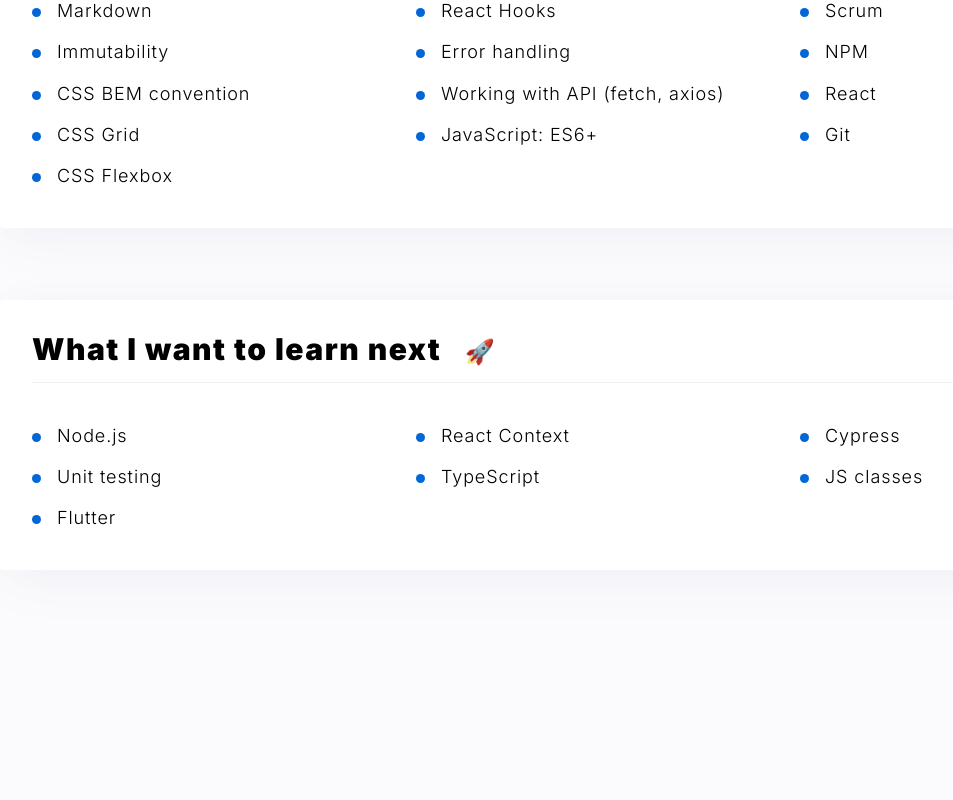
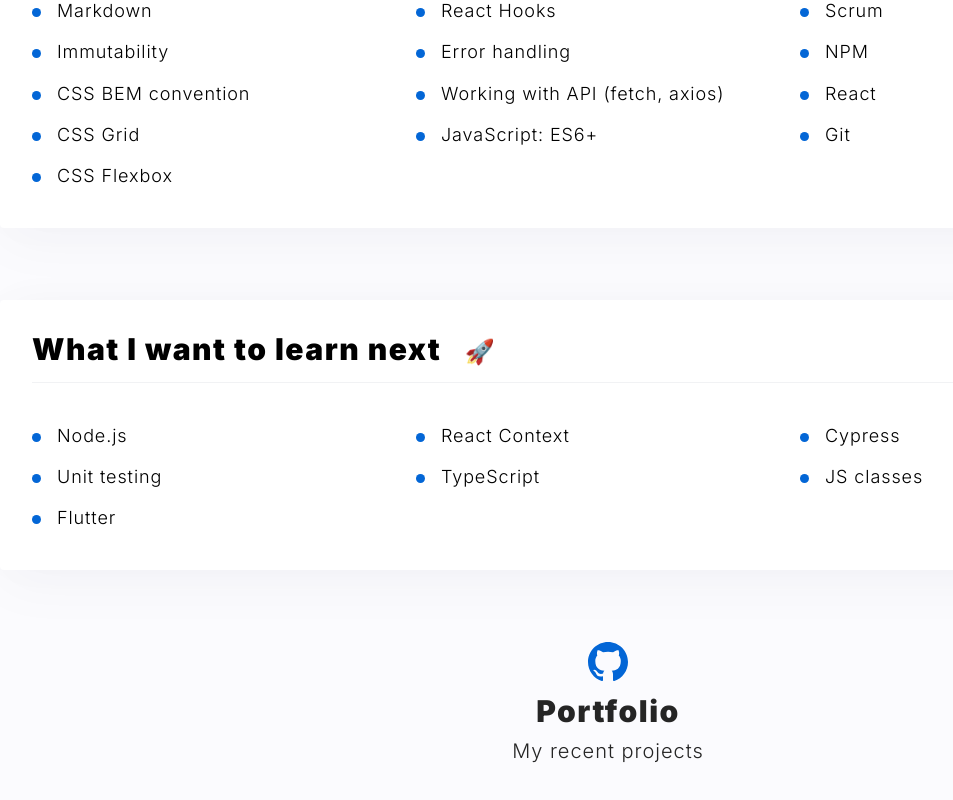
Before and after one commit to pawelmroczek/personal-homepage, a React (Create React App) app: page / in a window 1280 px wide. Shown: the part 819-1619 px from the top of the page, without its empty margins (32-985 px from the left). Before the commit the page ends 1504 px from the top, so only its background shows below. Built offline with nearby package versions, Linux system fonts and the light colour scheme.

Commit message:
portfolio header added

```diff
--- a/src/App.js
+++ b/src/App.js
@@ -5,12 +5,14 @@
 import ToggleMode from "./features/Header/ToggleMode";
 import HireButton from "./features/Header/Button";
 import Skillset from "./features/Skillset";
+import Portfolio from "./features/Portfolio";
 
 function App() {
   return (
     <Container >
       <Header img={profilePicture} content={<HeaderText/>} extraContent1={<ToggleMode/>} extraContent2={<HireButton/>}/>
       <Skillset/>
+      <Portfolio/>
     </Container>
   );
 }
--- /dev/null
+++ b/src/features/Portfolio/index.js
@@ -0,0 +1,16 @@
+import { PortfolioHeader, StyledSpan, StyledTilte, Wrapper } from "./styled";
+import GitLogo from "../../images/mark-github.svg"
+
+const Portfolio = () => {
+  return (
+    <Wrapper>
+      <PortfolioHeader>
+        <img src={GitLogo}/>
+        <StyledTilte>Portfolio</StyledTilte>
+        <StyledSpan>My recent projects</StyledSpan>
+      </PortfolioHeader>
+    </Wrapper>
+  );
+};
+
+export default Portfolio;
--- /dev/null
+++ b/src/features/Portfolio/styled.js
@@ -0,0 +1,29 @@
+import { styled } from "styled-components";
+
+export const Wrapper = styled.section`
+  padding: 0px;
+  margin-top: 72px;
+`;
+
+export const PortfolioHeader = styled.div`
+  display: flex;
+  flex-direction: column;
+  justify-content: flex-start;
+  align-items: center;
+`;
+export const StyledTilte = styled.h2`
+  font-size: 30px;
+  font-family: Inter;
+  margin: 12px 0 8px;
+  font-weight: 900;
+  letter-spacing: 1.5px;
+  color: ${({ theme }) => theme.colors.blackText};
+`;
+
+export const StyledSpan = styled.span`
+  font-size: 20px;
+  font-family: Inter;
+  line-height: 140%;
+  letter-spacing: 1px;
+  color: ${({ theme }) => theme.colors.blackText};
+`;
```
Also changed, not shown: src/images/mark-github.svg (added).
